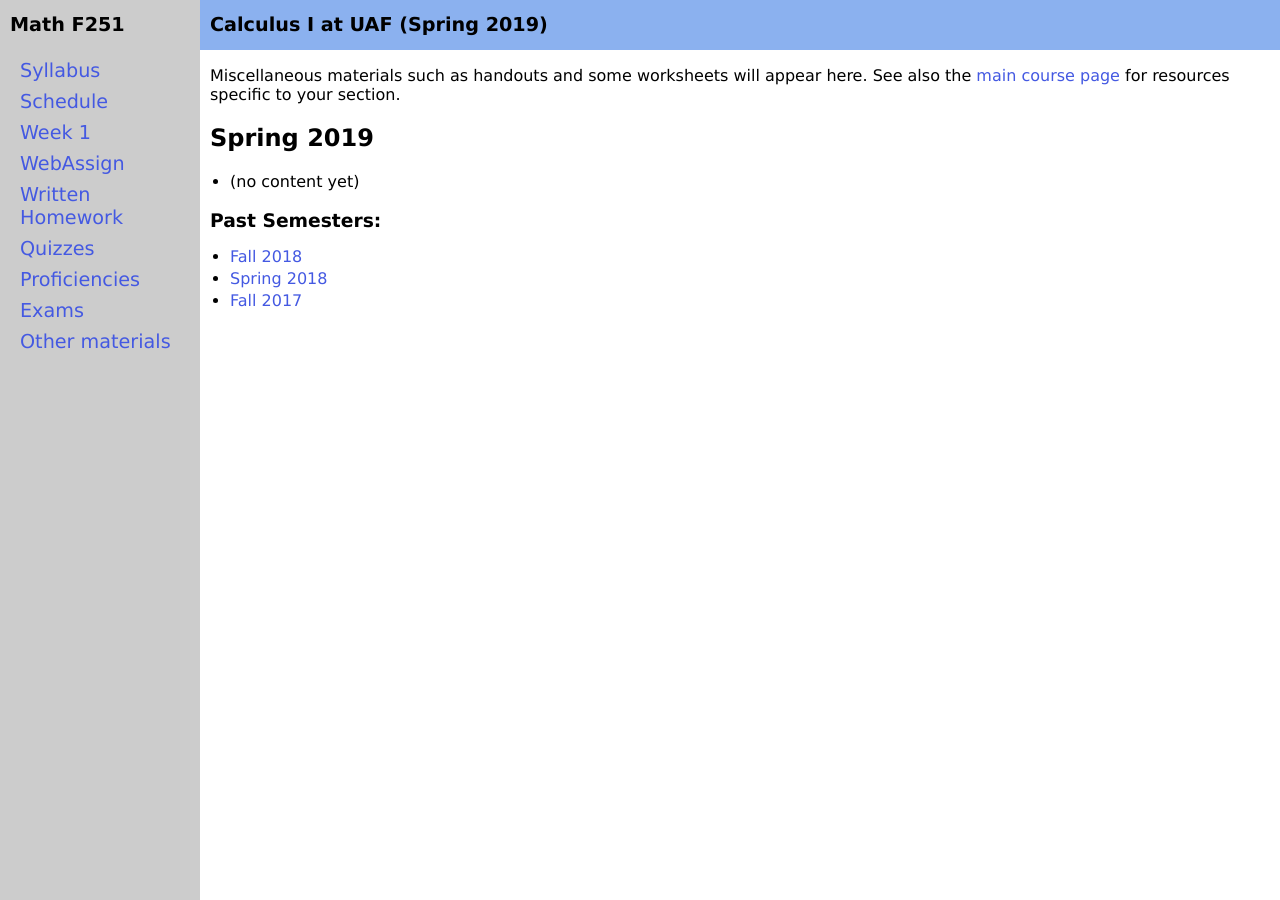
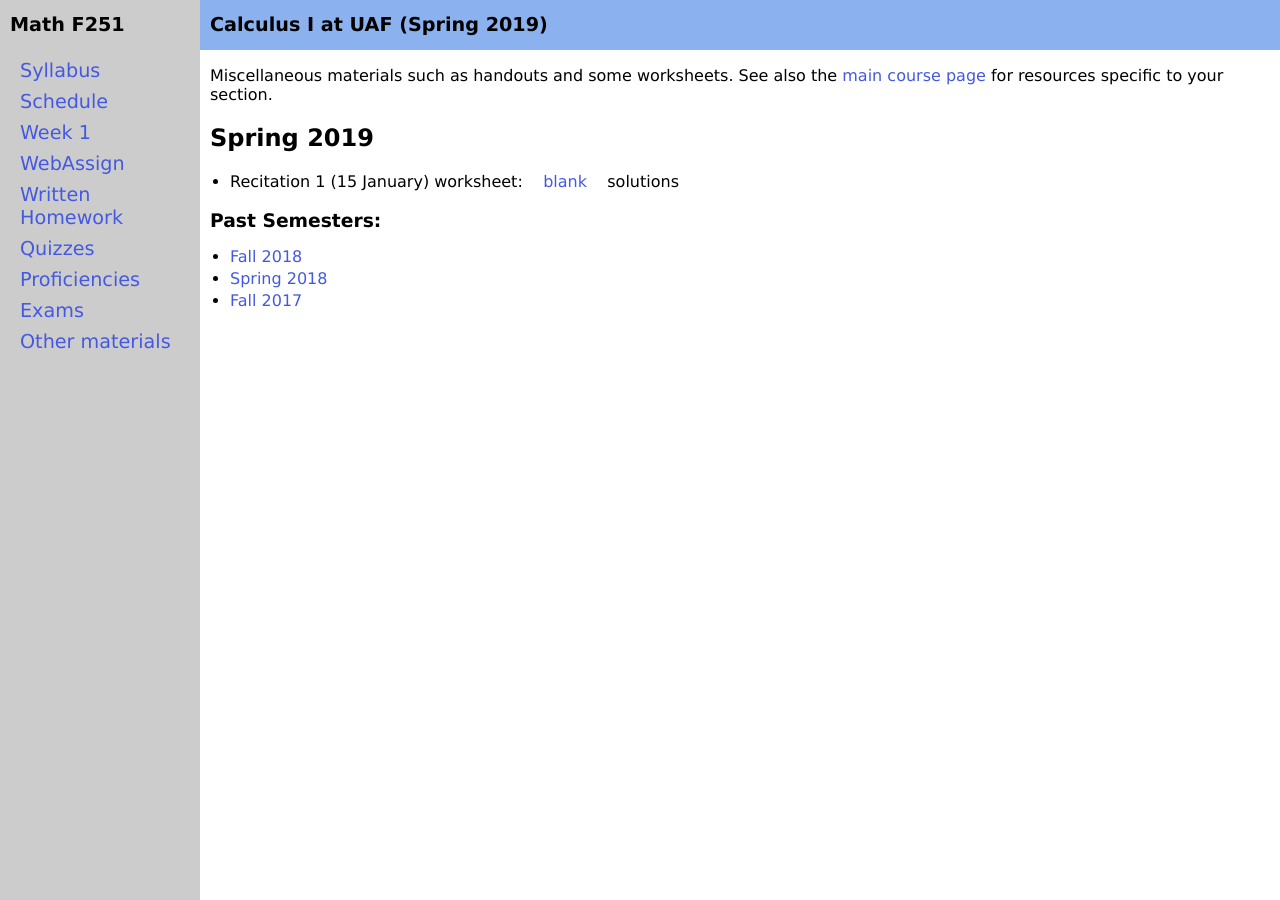
Before and after one commit to uaf-math/calc1, a Jekyll site: the page built from materials.md, in a window 1280 px wide. Built offline with Jekyll 4.4.1, drawn with Linux system fonts in a browser that asks for light colours.

Commit message:
link to worksheet used on first Tuesday

```diff
--- a/materials.md
+++ b/materials.md
@@ -3,11 +3,11 @@ layout: course-page
 title: Class Materials
 ---
 
-Miscellaneous materials such as handouts and some worksheets will appear here.  See also the [main course page](index.html#top) for resources specific to your section.
+Miscellaneous materials such as handouts and some worksheets.  See also the [main course page](index.html) for resources specific to your section.
 
 ## Spring 2019
 
-* (no content yet)
+* Recitation 1 (15 January) worksheet: &nbsp;&nbsp; [blank](assets/materials/Spring2019/Recitation-1.pdf) &nbsp;&nbsp; solutions
 
 ### Past Semesters:
 
```
